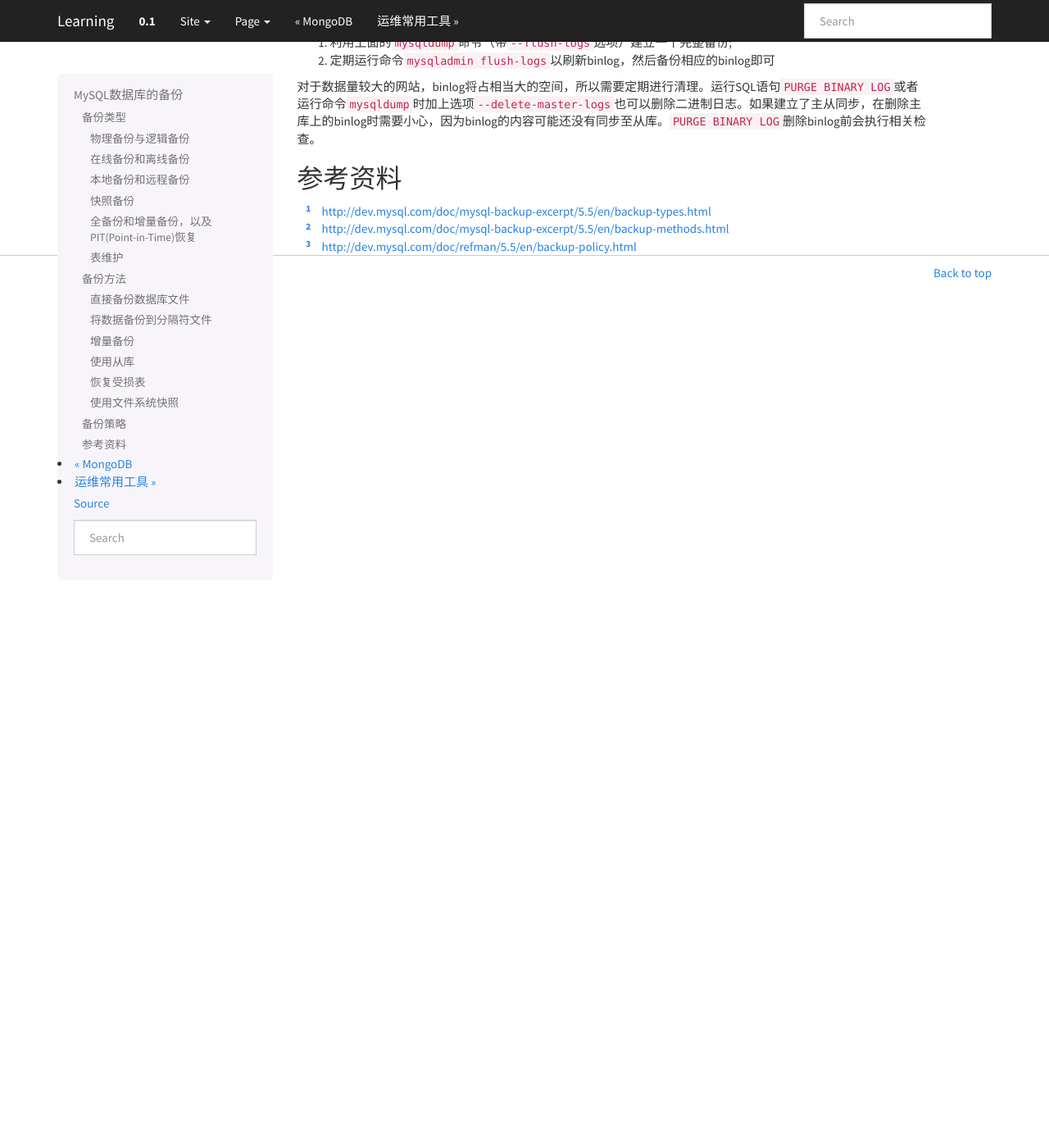
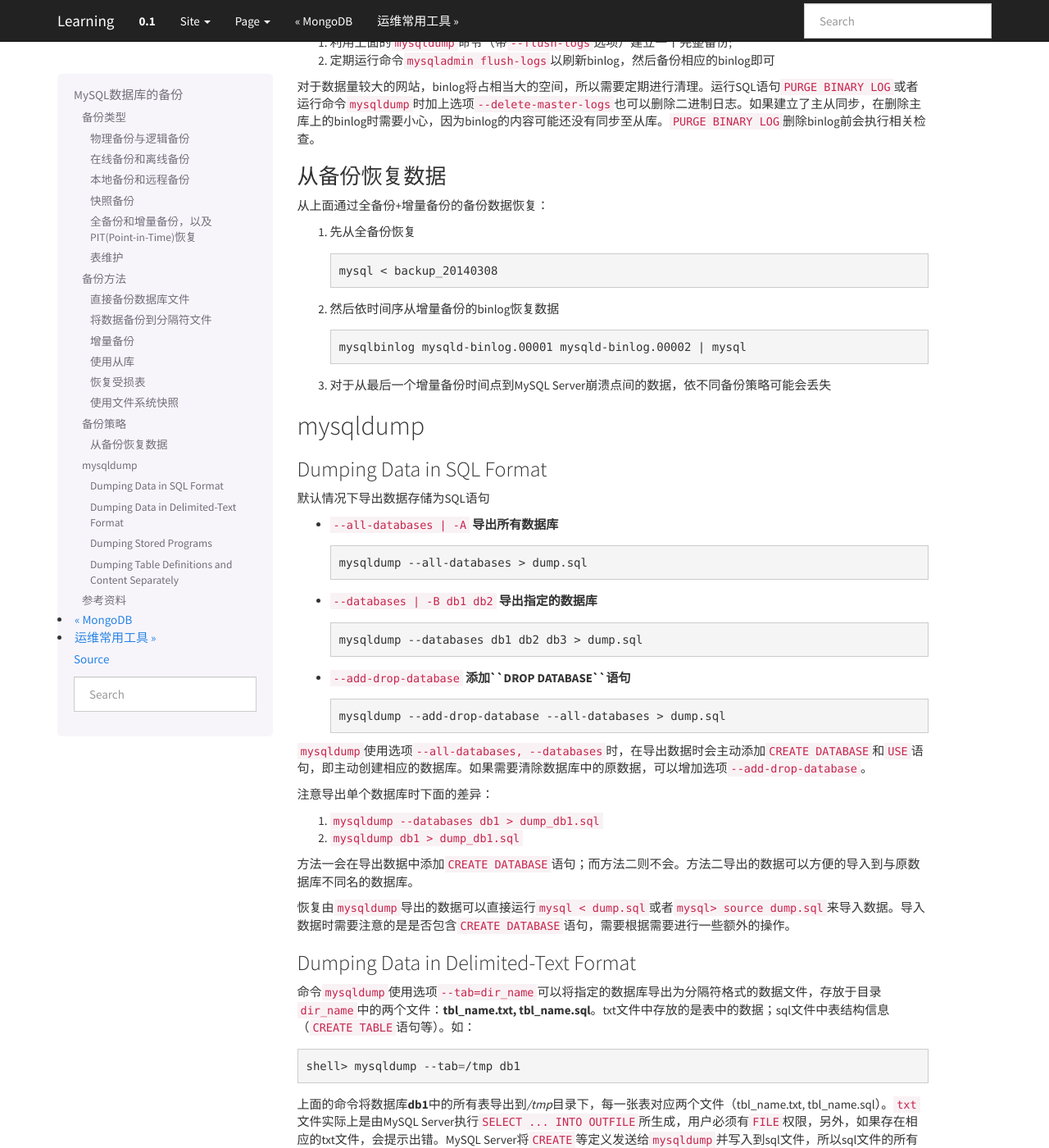
Before and after one commit to huiliu/learning.docs.hui, a Sphinx documentation site: the page built from source/mysql_backup.rst, in a window 1280 px wide and 1400 px high, scrolled down 2281 px. Shown: the whole window at 82% size. Built offline with Sphinx 7.4.7, drawn with Linux system fonts in a browser that asks for light colours; formulas are drawn with MathJax 3; some of the changed text lies outside the part shown.

Commit message:
UPDATE MySQL Backup
*   更新MySQL服务器数据备份基础知识
*   修改MySQL权限篇中的语法问题

```diff
--- a/source/mysql_backup.rst
+++ b/source/mysql_backup.rst
@@ -149,8 +149,143 @@ binlog。数据目录下的\ ``*.index``\ 中包含了当前目录下的所有bi
 上的binlog时需要小心，因为binlog的内容可能还没有同步至从库。\ ``PURGE BINARY
 LOG``\ 删除binlog前会执行相关检查。
 
+从备份恢复数据
+--------------
+从上面通过全备份+增量备份的备份数据恢复：
+
+1.  先从全备份恢复
+
+    .. sourcecode:: bash
+
+        mysql < backup_20140308
+
+2.  然后依时间序从增量备份的binlog恢复数据
+
+    .. sourcecode:: bash
+
+        mysqlbinlog mysqld-binlog.00001 mysqld-binlog.00002 | mysql
+
+3.  对于从最后一个增量备份时间点到MySQL Server崩溃点间的数据，依不同备份策略可\
+    能会丢失
+
+mysqldump
+==========
+
+Dumping Data in SQL Format
+--------------------------
+默认情况下导出数据存储为SQL语句
+
+*   ``--all-databases | -A``    **导出所有数据库**
+
+    .. sourcecode:: bash
+
+        mysqldump --all-databases > dump.sql
+
+*   ``--databases | -B db1 db2``    **导出指定的数据库**
+
+    .. sourcecode:: bash
+
+        mysqldump --databases db1 db2 db3 > dump.sql
+
+*   ``--add-drop-database`` **添加\ ``DROP DATABASE``\ 语句**
+
+    .. sourcecode:: bash
+
+        mysqldump --add-drop-database --all-databases > dump.sql
+
+``mysqldump``\ 使用选项\ ``--all-databases, --databases``\ 时，在导出数据时会\
+主动添加\ ``CREATE DATABASE``\ 和\ ``USE``\ 语句，即主动创建相应的数据库。如果\
+需要清除数据库中的原数据，可以增加选项\ ``--add-drop-database``\ 。
+
+注意导出单个数据库时下面的差异：
+
+1.  ``mysqldump --databases db1 > dump_db1.sql``
+2.  ``mysqldump db1 > dump_db1.sql``
+
+方法一会在导出数据中添加\ ``CREATE DATABASE``\ 语句；而方法二则不会。方法二导出\
+的数据可以方便的导入到与原数据库不同名的数据库。
+
+恢复由\ ``mysqldump``\ 导出的数据可以直接运行\ ``mysql < dump.sql``\ 或者\
+``mysql> source dump.sql``\ 来导入数据。导入数据时需要注意的是是否包含\ ``CREATE
+DATABASE``\ 语句，需要根据需要进行一些额外的操作。
+
+Dumping Data in Delimited-Text Format
+--------------------------------------
+命令\ ``mysqldump``\ 使用选项\ ``--tab=dir_name``\ 可以将指定的数据库导出为分隔\
+符格式的数据文件，存放于目录\ ``dir_name``\ 中的两个文件：\ **tbl_name.txt,
+tbl_name.sql**\ 。\ txt文件中存放的是表中的数据；sql文件中表结构信息（\ ``CREATE
+TABLE``\ 语句等）。如：
+
+.. sourcecode:: bash
+
+    shell> mysqldump --tab=/tmp db1
+
+上面的命令将数据库\ **db1**\ 中的所有表导出到\ */tmp*\ 目录下，每一张表对应两个\
+文件（tbl_name.txt, tbl_name.sql）。\ ``txt``\ 文件实际上是由MySQL Server执行\
+``SELECT ... INTO OUTFILE``\ 所生成，用户必须有\ ``FILE``\ 权限，另外，如果存在\
+相应的txt文件，会提示出错。MySQL Server将\ ``CREATE``\ 等定义发送给\
+``mysqldump``\ 并写入到sql文件，所以sql文件的所有者（及其它权限）属于执行\
+``mysqldump``\ 命令的用户。
+
+最好在本地执行\ ``mysqldump --tab=dir_name``\ 命令，目录\ **dir_name**\ 必须同\
+时存在于本地和远程服务器（MySQL Server）。txt文件将被Server写在服务器上，而sql\
+文件将被保存在本地（执行mysqldump命令的主机）。
+
+如果需要定制分隔符文件的格式还有一些其它选项用于配置。\ [#]_
+
+由于\ ``mysqldump --tab``\ 备份的数据是由两个文件组成，所以恢复时与SQL格式备份\
+略有不同：\ [#]_
+
+1.  导入\ *tbl_name.sql*\ 文件，建立相应的数据表\ ``mysql db1 < tbl_name.sql``
+2.  导入\ *tbl_name.txt*\ 中的数据，可以有以下不同的方法：
+
+    *   直接使用命令：\ ``mysqlimport [options] db1 tbl_name.txt``\ 。如果在导\
+        出数据时，使用了自定义格式，在import时也需要加上相应选项。
+    *   在mysql shell下：
+
+        .. sourcecode:: bash
+
+            mysql> USE db1;
+            mysql> LOAD DATA INFILE 'tbl_name.txt' INOT TABLE t1;
+
+Dumping Stored Programs
+-----------------------
+对于数据库中的\ ``stored procedures, functions, triggers, events``\ 的备份，有\
+一些额外的选项：
+
+*   ``--events``\ ：导出events
+*   ``--routines``\ ：导出stored procedures, functions
+*   ``--triggers``\ ：导入triggers（默认）
+
+如果想显式的禁止导出，相应的选项有：
+
+*   ``--skip-events``
+*   ``--skip-routines``
+*   ``--skip-triggers``
+
+Dumping Table Definitions and Content Separately
+-------------------------------------------------
+有时候可能只想导出表结构或者表数据，\ ``mysqldump``\ 同样提供了相应的功能选项：
+
+*   ``--no-data``\ ：仅导出表结构，即\ ``CREATE``\ 语句
+*   ``--no-create-info``\ ：仅导出表数据，即\ ``INSERT INTO``\ 语句
+
+例如：
+
+.. sourcecode:: bash
+
+    shell> mysqldump --no-data test > dump-defs.sql
+    shell> mysqldump --no-create-info test > dump-data.sql
+
+在准备数据库版本时，最好分别寻出表结构和数据，然后分别在新版本的服务器上进行恢\
+复。由于表结果部分不包括数据，可以很快的导入，发生错误时也便于检查修复。确认结\
+构恢复正常后再导入数据，并确认正常。
+
+
 参考资料
 ========
 .. [#]  http://dev.mysql.com/doc/mysql-backup-excerpt/5.5/en/backup-types.html
 .. [#]  http://dev.mysql.com/doc/mysql-backup-excerpt/5.5/en/backup-methods.html
 .. [#]  http://dev.mysql.com/doc/refman/5.5/en/backup-policy.html
+.. [#]  http://dev.mysql.com/doc/refman/5.5/en/mysqldump-delimited-text.html
+.. [#]  http://dev.mysql.com/doc/refman/5.5/en/reloading-delimited-text-dumps.html
--- a/source/mysql_privileges.rst
+++ b/source/mysql_privileges.rst
@@ -111,6 +111,7 @@ MySQL权限管理
 的同时连接数。
 
 在授权表\ ``mysql.user``\ 中有几个额外的选项可以更加精确的用户访问资源进行限制：
+
 *   ``max_questions``
 *   ``max_updates``
 *   ``max_connections``
```
